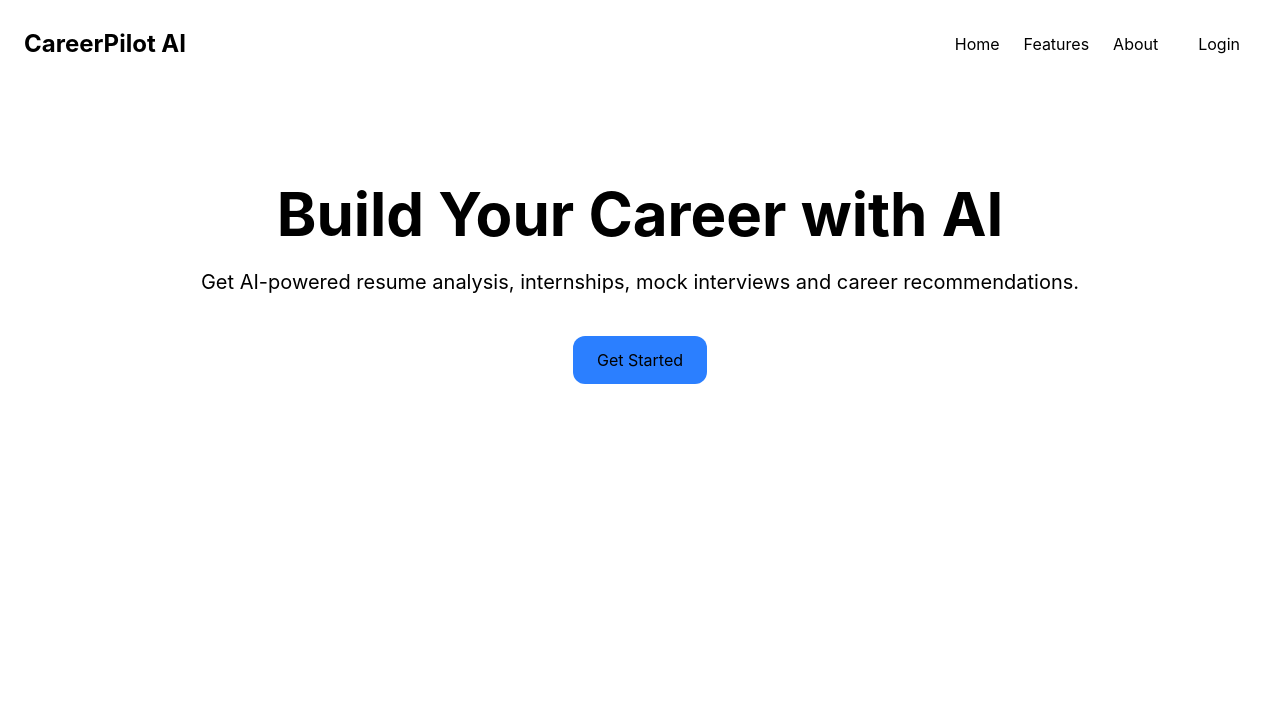
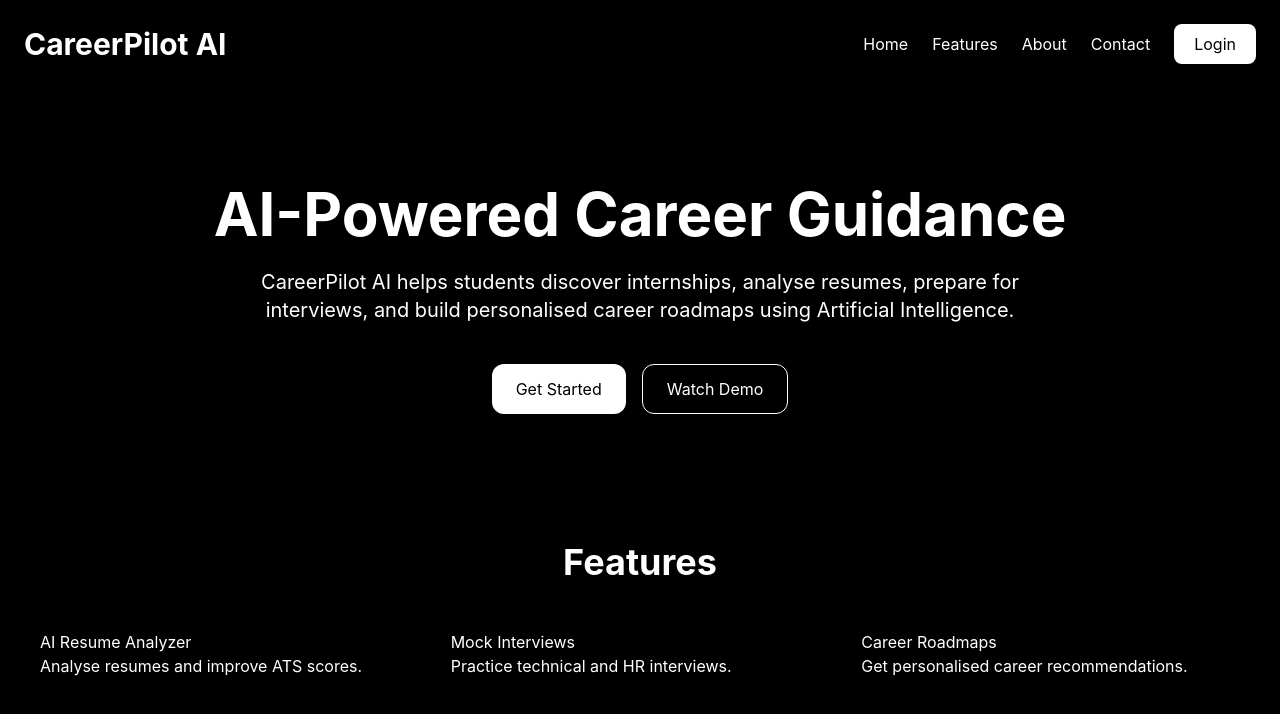
Before and after one commit to areebamansoor49-eng/CareerPilot_AI, a React (Vite) app in the folder frontend/: page / in a window 1280 px wide. Shown: the top 714 px of the page. Built offline with nearby package versions, Linux system fonts and the light colour scheme.

Commit message:
Added Features section and improved UI

```diff
--- /dev/null
+++ b/frontend/src/components/Features.tsx
@@ -0,0 +1,28 @@
+function Features() {
+  return (
+    <section className="mt-32 px-10">
+      <h2 className="text-4xl font-bold text-center">
+        Features
+      </h2>
+
+      <div className="grid grid-cols-3 gap-8 mt-12">
+        <div>
+          <h3>AI Resume Analyzer</h3>
+          <p>Analyse resumes and improve ATS scores.</p>
+        </div>
+
+        <div>
+          <h3>Mock Interviews</h3>
+          <p>Practice technical and HR interviews.</p>
+        </div>
+
+        <div>
+          <h3>Career Roadmaps</h3>
+          <p>Get personalised career recommendations.</p>
+        </div>
+      </div>
+    </section>
+  );
+}
+
+export default Features;
--- a/frontend/src/components/Hero.tsx
+++ b/frontend/src/components/Hero.tsx
@@ -1,19 +1,25 @@
 function Hero() {
   return (
-    <section className="text-center mt-24">
+    <section className="text-center mt-24 px-5">
       <h1 className="text-6xl font-bold">
-        Build Your Career with AI
+        AI-Powered Career Guidance
       </h1>
 
-      <p className="mt-6 text-xl">
-        Get AI-powered resume analysis,
-        internships, mock interviews and
-        career recommendations.
+      <p className="mt-6 text-xl max-w-3xl mx-auto">
+        CareerPilot AI helps students discover internships,
+        analyse resumes, prepare for interviews, and build
+        personalised career roadmaps using Artificial Intelligence.
       </p>
 
-      <button className="mt-10 bg-blue-500 px-6 py-3 rounded-xl">
-        Get Started
-      </button>
+      <div className="mt-10 flex gap-4 justify-center">
+        <button className="px-6 py-3 rounded-xl bg-white text-black">
+          Get Started
+        </button>
+
+        <button className="px-6 py-3 rounded-xl border">
+          Watch Demo
+        </button>
+      </div>
     </section>
   );
 }
--- a/frontend/src/components/Navbar.tsx
+++ b/frontend/src/components/Navbar.tsx
@@ -1,16 +1,15 @@
 function Navbar() {
   return (
     <nav className="flex justify-between items-center p-6">
-      <h1 className="text-2xl font-bold">
-        CareerPilot AI
-      </h1>
+      <h1 className="text-3xl font-bold">CareerPilot AI</h1>
 
-      <div className="space-x-6">
+      <div className="flex gap-6 items-center">
         <a href="#">Home</a>
         <a href="#">Features</a>
         <a href="#">About</a>
+        <a href="#">Contact</a>
 
-        <button className="bg-white text-black px-4 py-2 rounded-lg">
+        <button className="px-5 py-2 rounded-lg bg-white text-black">
           Login
         </button>
       </div>
--- a/frontend/src/pages/Home.tsx
+++ b/frontend/src/pages/Home.tsx
@@ -1,11 +1,13 @@
 import Navbar from "../components/Navbar";
 import Hero from "../components/Hero";
+import Features from "../components/Features";
 
 function Home() {
   return (
-    <div>
+    <div className="min-h-screen bg-black text-white">
       <Navbar />
       <Hero />
+      <Features />
     </div>
   );
 }
```
